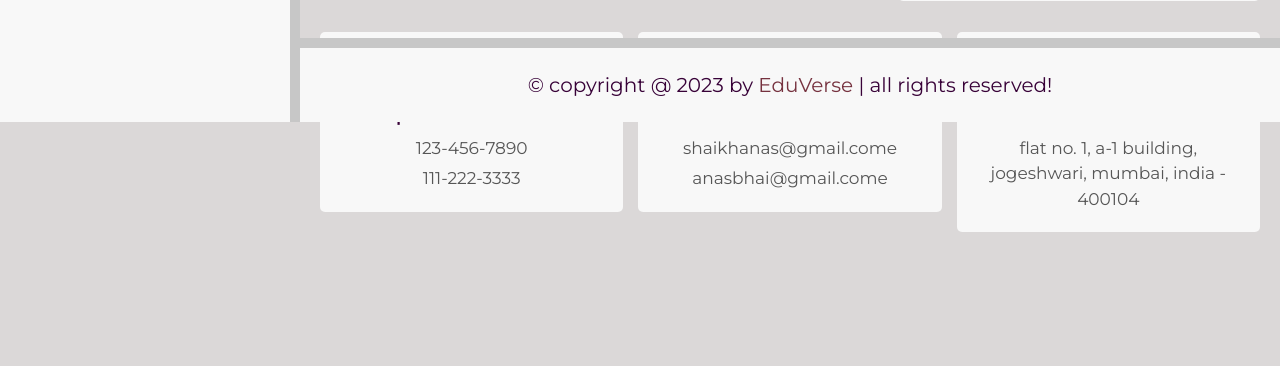
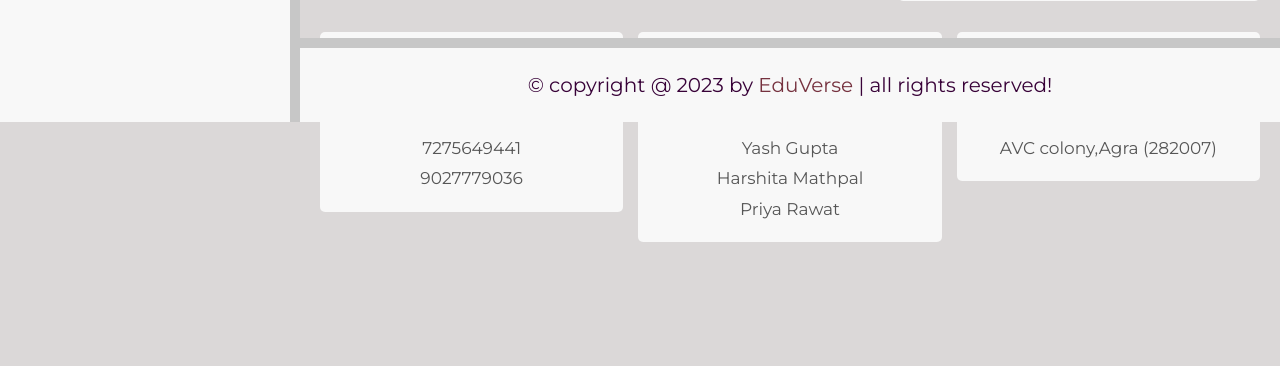
Before and after one commit to PriyaRawat18/eduverse, a PHP site: page /contact.php in a window 1280 px wide. Shown: the part 678-1044 px from the top of the page. Before the commit the page ends 910 px from the top, so only its background shows below. Run offline with PHP 8.4, Linux system fonts and the light colour scheme; data that the repository does not hold is empty.

Commit message:
php updated

```diff
--- a/contact.php
+++ b/contact.php
@@ -78,22 +78,23 @@ if(isset($_POST['submit'])){
 
    <div class="box">
                 <i class="fas fa-phone"></i>
-         <h3>phone number</h3>
-         <a href="tel:1234567890">123-456-7890</a>
-         <a href="tel:1112223333">111-222-3333</a>
+                <h3>Phone number</h3>
+                <a href="tel:123456789">7275649441</a>
+                <a href="tel:1112223333">9027779036</a>
             </div>
 
             <div class="box">
                 <i class="fas fa-envelope"></i>
                 <h3>email address</h3>
-         <a href="mailto:shaikhanas@gmail.com">shaikhanas@gmail.come</a>
-         <a href="mailto:anasbhai@gmail.com">anasbhai@gmail.come</a>
+                <a href="mailto:yash.gupta2361@gmail.com">Yash Gupta</a>
+                <a href="mailto:mathpalharshita45@gmail.com">Harshita Mathpal</a>
+                <a href="mailto:rawatpriya0610@gmail.com">Priya Rawat</a>
             </div>
 
             <div class="box">
                 <i class="fas fa-map-marker-alt"></i>
                 <h3>office address</h3>
-         <a href="#">flat no. 1, a-1 building, jogeshwari, mumbai, india - 400104</a>
+                <a href="#">AVC colony,Agra (282007)</a>
             </div>
 
 
--- a/home.php
+++ b/home.php
@@ -103,7 +103,7 @@ $total_bookmarked = $select_bookmark->rowCount();
 
       <div class="box tutor">
          <h3 class="title">become a tutor</h3>
-         <p>Lorem ipsum dolor sit amet consectetur adipisicing elit. Ipsa, laudantium.</p>
+         <p>Join our team of skilled tutors and make a difference in students' lives. Apply to become a tutor on our website today!</p>
          <a href="admin/register.php" class="inline-btn">get started</a>
       </div>
 
--- a/profile.php
+++ b/profile.php
@@ -113,7 +113,7 @@ $total_bookmarked = $select_bookmark->rowCount();
 
 <footer class="footer">
 
-   &copy; copyright @ 2022 by <span>mr. web designer</span> | all rights reserved!
+&copy; copyright @2023 by <span>EduVerse</span> | all rights reserved!
 
 </footer>
 
--- a/teachers.php
+++ b/teachers.php
@@ -44,7 +44,7 @@ if(isset($_COOKIE['user_id'])){
 
       <div class="box offer">
          <h3>become a tutor</h3>
-         <p>Lorem ipsum dolor sit, amet consectetur adipisicing elit. Laborum, magnam!</p>
+         <p>Join our team of skilled tutors and make a difference in students' lives. Apply to become a tutor on our website today!</p>
          <a href="admin/register.php" class="inline-btn">get started</a>
       </div>
 
```
Lines whose indentation alone changed are shown as unchanged.
